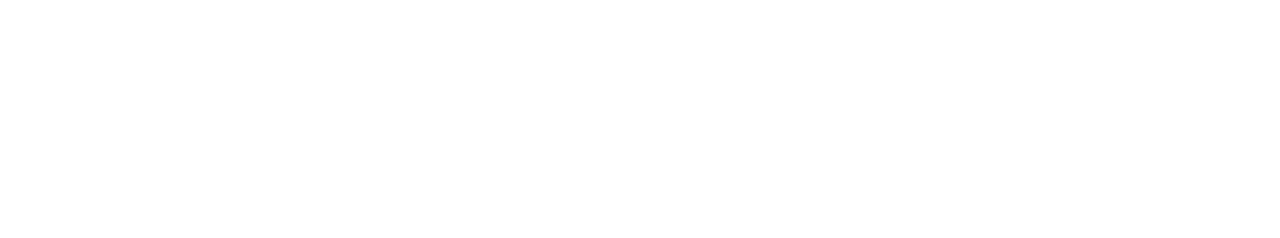
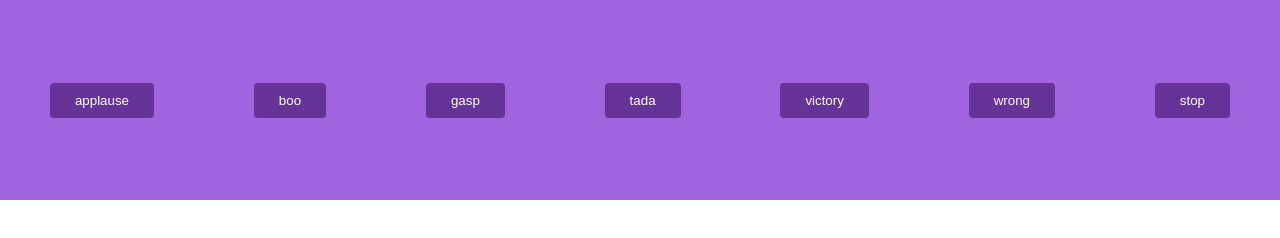
Before and after one commit to acciojob/Soundbar-Ravi-Kumar-Yedla, a website: page main.html in a window 1280 px wide. Drawn offline with Linux system fonts and the light colour scheme.

Commit message:
created a submission

```diff
--- a/main.html
+++ b/main.html
@@ -8,6 +8,15 @@
 
 <body>
 	<!-- the entire body must be written by student -->
+	<div id ="buttons">
+		<button class="btn" onclick = "playsound('sound1.mp3')">applause</button>
+		<button class="btn" onclick = "playsound('sound2.mp3')">boo</button>
+		<button class="btn" onclick = "playsound('sound3.mp3')">gasp</button>
+		<button class="btn" onclick = "playsound('sound4.mp3')">tada</button>
+		<button class="btn" onclick = "playsound('sound5.mp3')">victory</button>
+		<button class="btn" onclick = "playsound('sound6.mp3')">wrong</button>
+		<button class="stop" onclick ="stopSound()">stop</button>
+	</div>
     <script type="text/javascript" src="./script.js">
 </script>
 
--- a/script.js
+++ b/script.js
@@ -1 +1,5 @@
 //your JS code here. If required.
+function playSound(soundName) {
+  const audio = new Audio(`sounds/${soundName}`);
+  audio.play();
+}
--- a/styles.css
+++ b/styles.css
@@ -1 +1,29 @@
 /*  your css code here. If applicable */
+body{
+	padding:0;
+	margin:0;
+	font-family:aquamarine;
+
+}
+#buttons{
+		background-color:#a164df;
+	width:100%;
+	height:200px;
+	display:flex;
+	align-items:center;
+	justify-content:space-around;
+
+}
+.btn,.stop{
+	border:1px solid black;
+	/* width:100px; */
+	 padding-left: 25px;
+	padding-right: 25px;
+    padding-top: 10px;
+	padding-bottom: 10px;
+	color:white;
+	background-color :#663399;
+	border:none;
+	border-radius:4px;
+
+}
```
